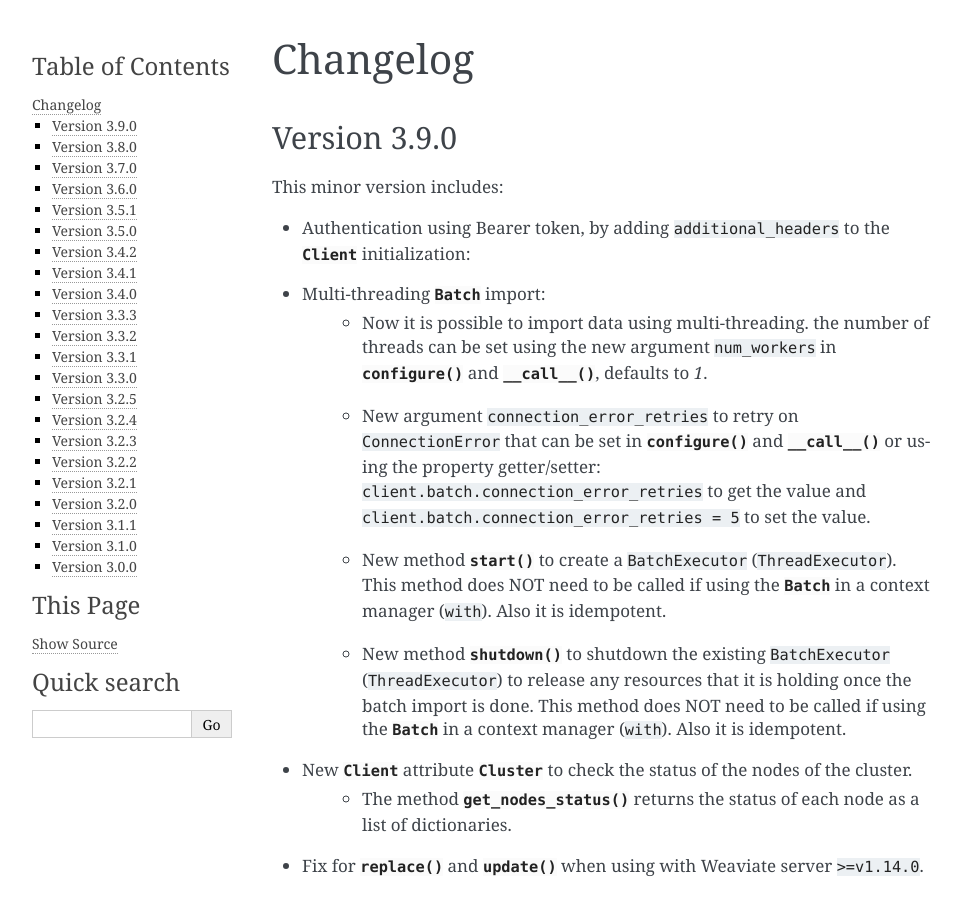
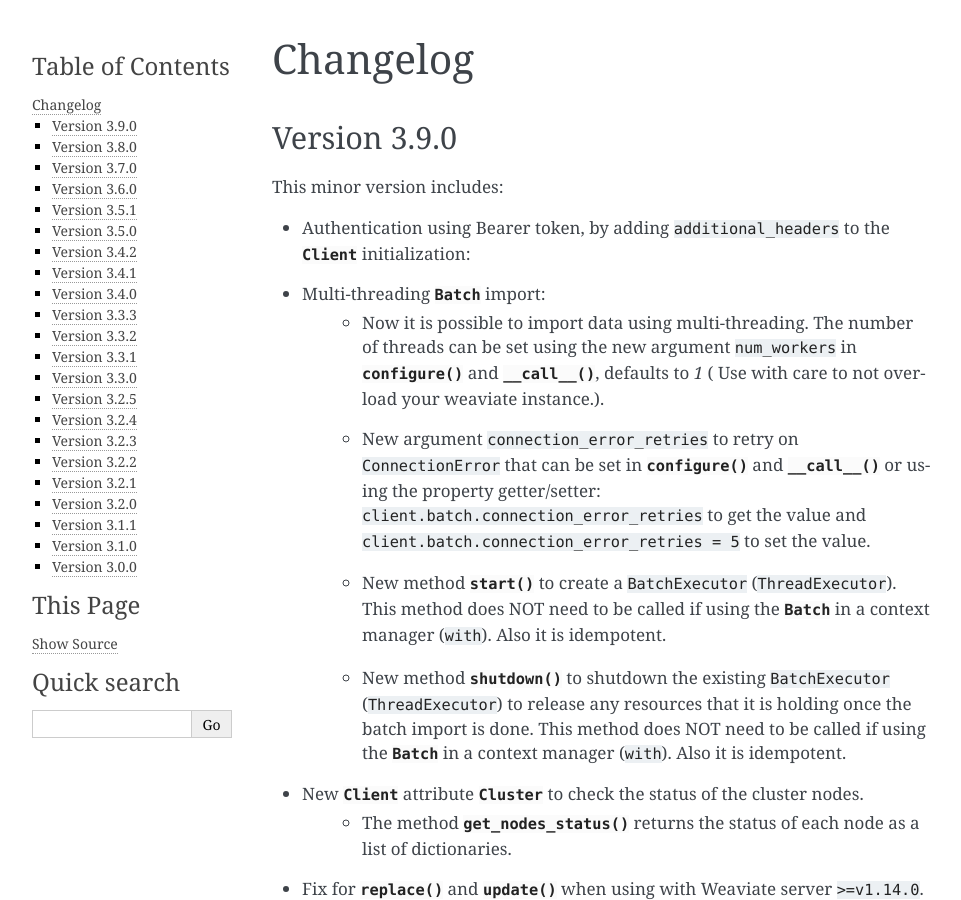
Before and after one commit to weaviate/weaviate-python-client, a Sphinx documentation site: the page built from docs/changelog.rst, in a window 1280 px wide and 900 px high. Shown: the whole window, without its empty margins (148-1109 px from the left). Built offline with Sphinx 7.4.7, drawn with Linux system fonts in a browser that asks for light colours.

Commit message:
fix typos, add more description

```diff
--- a/docs/changelog.rst
+++ b/docs/changelog.rst
@@ -17,8 +17,8 @@
 
 - Multi-threading :class:`~weaviate.batch.Batch`  import:
     - |
-        Now it is possible to import data using multi-threading. the number of threads can be set using the new argument ``num_workers`` in
-        :meth:`~weaviate.batch.Batch.configure` and :meth:`~weaviate.batch.Batch.__call__`, defaults to `1`.
+        Now it is possible to import data using multi-threading. The number of threads can be set using the new argument ``num_workers`` in
+        :meth:`~weaviate.batch.Batch.configure` and :meth:`~weaviate.batch.Batch.__call__`, defaults to `1` ( Use with care to not overload your weaviate instance.).
     - |
         New argument ``connection_error_retries`` to retry on ``ConnectionError`` that can be set in :meth:`~weaviate.batch.Batch.configure` and :meth:`~weaviate.batch.Batch.__call__`
         or using the property getter/setter: ``client.batch.connection_error_retries`` to get the value and ``client.batch.connection_error_retries = 5`` to set the value.
@@ -29,7 +29,7 @@
         New method :meth:`~weaviate.batch.Batch.shutdown` to shutdown the existing ``BatchExecutor`` (``ThreadExecutor``) to release any resources that it is holding once the
         batch import is done. This method does NOT need to be called if using the :class:`~weaviate.batch.Batch` in a context manager (``with``). Also it is idempotent.
 
-- New :class:`~weaviate.client.Client` attribute :class:`~weaviate.cluster.Cluster` to check the status of the nodes of the cluster.
+- New :class:`~weaviate.client.Client` attribute :class:`~weaviate.cluster.Cluster` to check the status of the cluster nodes.
     - The method :meth:`~weaviate.cluster.Cluster.get_nodes_status` returns the status of each node as a list of dictionaries.
         .. code-block:: python
             client.cluster.get_nodes_status()
```
